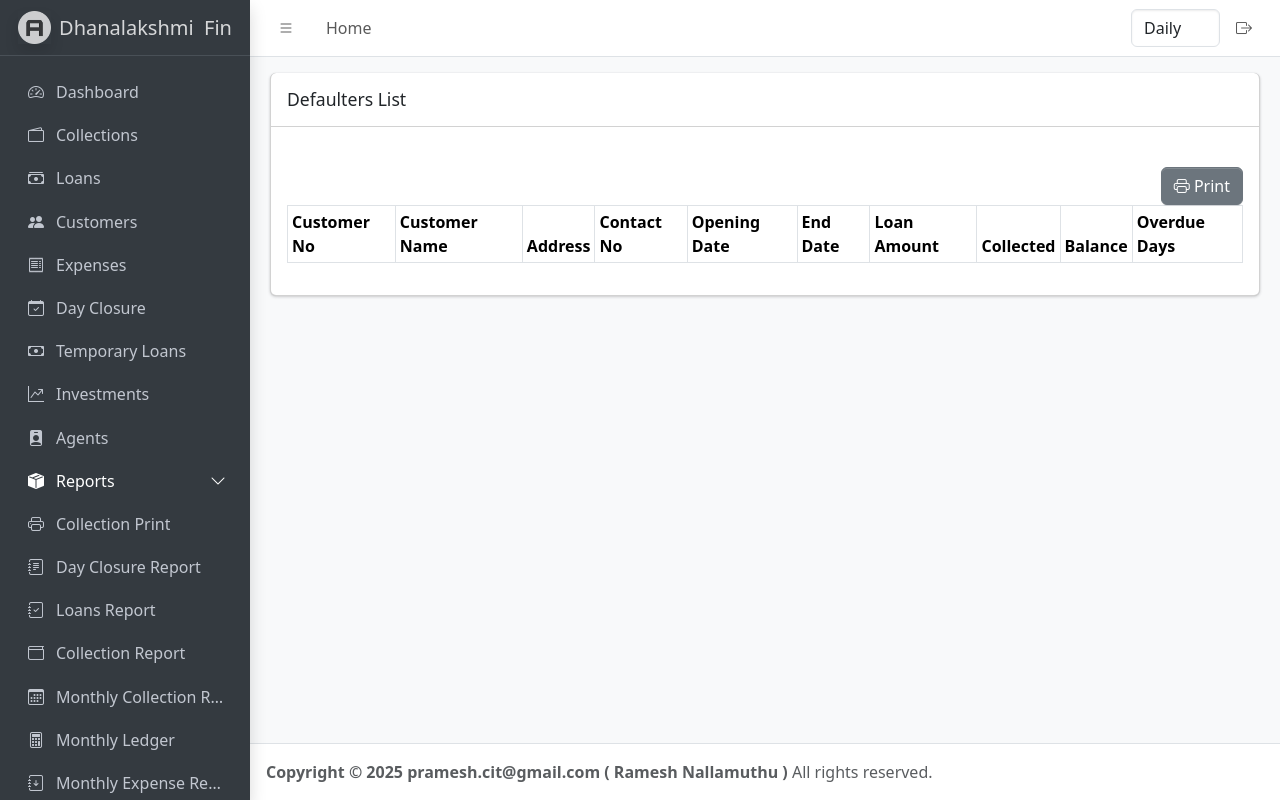
After one commit to rameshint/kandhu_line_web_app, a PHP site: page /defaulters_report.php in a window 1280 px wide. The commit adds this page. Run offline with PHP 8.4, Linux system fonts and the light colour scheme; the visitor is signed in with stand-in values (Sample User, id 1); tables that the repository leaves empty or names only in its code hold one stand-in row (values such as "Sample post"); a stand-in replaces the project's code that opens the database connection; lists and menus that the app fills with data are empty; some web fonts are replaced.

Commit message:
Defaulters report added

```diff
--- /dev/null
+++ b/defaulters_report.php
@@ -0,0 +1,130 @@
+<?php
+$title = 'Report - Defaulters';
+include('header.php');
+require 'db.php';
+
+$loan_type = $_SESSION['line'];
+
+$sql = "
+SELECT c.customer_no, c.name,c.address_line1,c.contact_no,c.secondary_contact_no, l.loan_date, l.expiry_date,l.tenure, l.amount loan_amount,
+IFNULL(SUM(a.amount),0) paid_amount,
+(l.amount - IFNULL(SUM(a.amount),0)) balance_amount,
+DATEDIFF(CURDATE(), l.expiry_date) overdue_days
+FROM loans l
+INNER JOIN customers c ON c.id = l.customer_id
+LEFT JOIN collections a ON a.loan_id = l.id AND a.flag = 1
+WHERE l.loan_closed IS NULL AND l.loan_type = '$loan_type'
+GROUP BY l.id
+HAVING CURDATE() > l.expiry_date AND balance_amount > 0
+ORDER BY l.expiry_date asc
+";
+
+$result = $conn->query($sql);
+?>
+<div class="row">
+    <div class="col-12">
+        <!-- The icons -->
+
+        <div class="card card-outline">
+            <div class="card-header">
+                <h3 class="card-title">Defaulters List</h3>
+            </div>
+            <div class="card-body">
+                <form method="GET" accept="#" style="display: none">
+                    <div class="row">
+
+                        <div class="col-md-5">
+
+                            <table class="table table-striped">
+                                <tr>
+                                    <td style="vertical-align: middle;">Select Loan Type</td>
+                                    <td><select name="loan_type" class="form-select">
+                                            <option <?= $loan_type == 'Daily' ? 'selected' : '' ?>>Daily</option>
+                                            <option <?= $loan_type == 'Weekly' ? 'selected' : '' ?>>Weekly</option>
+                                            <option <?= $loan_type == 'Monthly' ? 'selected' : '' ?>>Monthly</option>
+                                        </select></td>
+                                    <td><input type="submit" value="Submit" class="btn btn-primary" /></td>
+                                </tr>
+                            </table>
+
+                        </div>
+
+                    </div>
+                </form>
+                <br />
+                <div class="row">
+                    <div style="width: 100%;">
+                        <button onclick="printTable()" class="btn btn-secondary" style="position:relative; float: right;">
+                            <i class="bi bi-printer"></i> Print
+                        </button>
+                        <br />
+                    </div>
+                    <div id="printSection">
+                        <style>
+                            @media print {
+                                .table> :not(caption)>*>* {
+                                    padding: 2px !important;
+                                }
+
+                                .table {
+                                    font-size: 12px !important;
+                                }
+
+                                .table td,
+                                .table th,
+                                .table tr {
+                                    border-color: #000;
+                                }
+
+                                .table td {
+                                    padding-left: 2px !important;
+                                }
+                            }
+                        </style>
+                        <table class="table table-bordered table-sm">
+                            <thead>
+                                <tr>
+                                    <th>Customer No</th>
+                                    <th>Customer Name</th>
+                                    <th>Address</th>
+                                    <th>Contact No</th>
+                                    <th>Opening Date</th>
+                                    <th>End Date</th>
+                                    <th>Loan Amount</th>
+                                    <th>Collected</th>
+                                    <th>Balance</th>
+                                    <th>Overdue Days</th>
+                                </tr>
+                            </thead>
+                            <tbody>
+                                <?php while ($row = $result->fetch_assoc()) {
+
+                                ?>
+                                    <tr>
+                                        <td><?= htmlspecialchars($row['customer_no']) ?></td>
+                                        <td><?= htmlspecialchars($row['name']) ?></td>
+                                        <td><?= htmlspecialchars($row['address_line1']) ?></td>
+                                        <td><?= $row['contact_no'] . (!empty($row['secondary_contact_no']) ? "<br />" : "") . $row['secondary_contact_no'] ?></td>
+                                        <td><?= formatDate($row['loan_date']) ?></td>
+                                        <td><?= formatDate($row['expiry_date']) ?></td>
+                                        <td align="right"><?= number_format($row['loan_amount'], 2) ?></td>
+                                        <td align="right"><?= number_format($row['paid_amount'], 2) ?></td>
+                                        <td align="right"><?= number_format($row['balance_amount'], 2) ?></td>
+                                        <td align="right"><?= $row['overdue_days'] ?></td>
+                                    </tr>
+                                <?php } ?>
+                            </tbody>
+                        </table>
+                    </div>
+
+                </div>
+            </div>
+
+        </div>
+    </div>
+</div>
+
+
+<?php
+include('footer.php');
+?>
--- a/get_customers.php
+++ b/get_customers.php
@@ -1,6 +1,8 @@
 <?php
 require 'db.php';
-$stmt = $conn->prepare("SELECT * FROM customers where line = ?  ORDER BY id DESC");
+$stmt = $conn->prepare("SELECT c.* ,IFNULL( a.open_loans,0) open_loans FROM customers c
+LEFT JOIN (SELECT customer_id,COUNT(*) open_loans FROM loans WHERE STATUS  = 'Open' GROUP by customer_id) a ON a.customer_id = c.id
+where line = ? ORDER BY id DESC");
 $stmt->bind_param('s', $_SESSION['line']);
 $stmt->execute();
 $result = $stmt->get_result();
--- a/header.php
+++ b/header.php
@@ -87,15 +87,19 @@ if (!isset($_SESSION['username'])) {
     .align-right {
       text-align: right;
     }
-    .white-space-nowrap{
+
+    .white-space-nowrap {
       white-space: nowrap;
     }
-    .overdue-ind{
+
+    .overdue-ind {
       background-color: red !important;
     }
+
     #loader {
       transition: opacity 0.5s ease;
     }
+
     #loader.fade-out {
       opacity: 0;
       pointer-events: none;
@@ -120,7 +124,7 @@ if (!isset($_SESSION['username'])) {
               <i class="bi bi-list"></i>
             </a>
           </li>
-          <li class="nav-item d-none d-md-block"><a href="<?=$_SESSION['home_page']?>" class="nav-link">Home</a></li>
+          <li class="nav-item d-none d-md-block"><a href="<?= $_SESSION['home_page'] ?>" class="nav-link">Home</a></li>
 
         </ul>
         <!--end::Start Navbar Links-->
@@ -136,23 +140,23 @@ if (!isset($_SESSION['username'])) {
           <!--begin::Fullscreen Toggle-->
           <li class="nav-item" style="align-content: center">
             <?php
-            if($_SESSION['role'] == 'admin'){
+            if ($_SESSION['role'] == 'admin') {
               $lines = ['Daily', 'Weekly', 'Monthly'];
 
             ?>
               <select class="form-control" style="cursor: pointer" onchange="switchLine()" id="global-line-type">
                 <?php
-                foreach($lines as $line){
-                  if($line == $_SESSION['line']){
-                    echo '<option selected>'.$line.'</option>';
-                  }else{
-                    echo '<option>'.$line.'</option>';
+                foreach ($lines as $line) {
+                  if ($line == $_SESSION['line']) {
+                    echo '<option selected>' . $line . '</option>';
+                  } else {
+                    echo '<option>' . $line . '</option>';
                   }
                 }
                 ?>
               </select>
             <?php
-            }else{
+            } else {
             ?>
               <b><?php
                   echo strtoupper($_SESSION['line']);
@@ -182,7 +186,7 @@ if (!isset($_SESSION['username'])) {
       <!--begin::Sidebar Brand-->
       <div class="sidebar-brand">
         <!--begin::Brand Link-->
-        <a href="<?=$_SESSION['home_page']?>" class="brand-link">
+        <a href="<?= $_SESSION['home_page'] ?>" class="brand-link">
           <!--begin::Brand Image-->
           <img
             src="dist/assets/img/AdminLTELogo.png"
@@ -219,6 +223,7 @@ if (!isset($_SESSION['username'])) {
               'monthly_collection_report.php' => 'Monthly Collection Report',
               'monthly_ledger.php' => 'Monthly Ledger',
               'monthly_expense_report.php' => 'Monthly Expense Report',
+              'defaulters_report.php' => 'Defaulters Report'
             ]
           ];
 
@@ -230,7 +235,7 @@ if (!isset($_SESSION['username'])) {
             'Day Closure',
             'Temporary Loans',
             'Investments',
-            'Reports' => ['Collection Print', 'Collection Report','Day Closure Report']
+            'Reports' => ['Collection Print', 'Collection Report', 'Day Closure Report']
           ];
 
 
@@ -252,6 +257,7 @@ if (!isset($_SESSION['username'])) {
             'monthly_collection_report.php' => 'bi-calendar3',
             'monthly_expense_report.php' => 'bi-journal-arrow-down',
             'monthly_ledger.php' => 'bi-calculator',
+            'defaulters_report.php' => 'bi-exclamation-triangle-fill'
           ];
 
           ?>
@@ -352,7 +358,7 @@ if (!isset($_SESSION['username'])) {
             </div>
             <div class="col-sm-6">
               <ol class="breadcrumb float-sm-end">
-                <li class="breadcrumb-item"><a href="<?=$_SESSION['home_page']?>">Home</a></li>
+                <li class="breadcrumb-item"><a href="<?= $_SESSION['home_page'] ?>">Home</a></li>
                 <li class="breadcrumb-item active" aria-current="page"><?= $title ?></li>
               </ol>
             </div>
```
Also changed, not shown: customers.php (+9 -1 lines), get_dashboard_data.php (+42 -43 lines). Lines whose indentation alone changed are shown as unchanged.
